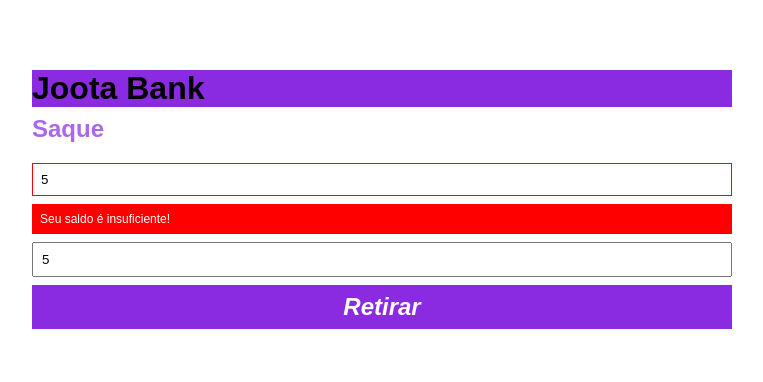
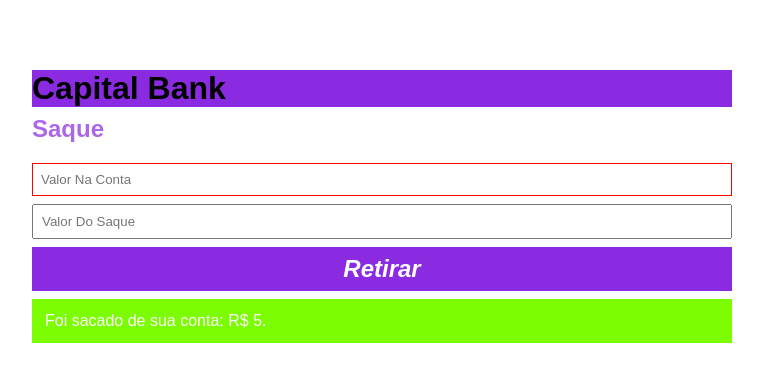
Before and after one commit to Josedev21/curso_ebac_git, a plain HTML site: page index.html in a window 1280 px wide. Both pictures are taken after typing "5", "5" into the empty fields and a click on the button "Retirar". Shown: the whole page, without its empty margins (258-1021 px from the left). Drawn offline with Linux system fonts and the light colour scheme.

Commit message:
corrigindo mensagem de erro

```diff
--- a/index.html
+++ b/index.html
@@ -7,7 +7,7 @@
 </head>
 <body>
     <div class="container">
-        <h1>Joota Bank</h1>
+        <h1>Capital Bank</h1>
         <h2>Saque</h2>
         <form id="form-valided">
             <input type="number" id="valor-conta" placeholder="Valor Na Conta"/>
--- a/main.js
+++ b/main.js
@@ -7,17 +7,20 @@ function validasaque() {
     const conta = parseInt(contaInput.value);
     const saque = parseInt(saqueInput.value);
 
-    if (conta > saque) {
+    const containermensagem = document.querySelector('.sucesso-mensage');
+
+    if (conta >= saque) {
 
         const mensagemdesucesso = `Foi sacado de sua conta: R$ ${saque}.`
 
-        const containermensagem = document.querySelector('.sucesso-mensage');
+        document.querySelector('.error-message').style.display = 'none';
         containermensagem.innerHTML = mensagemdesucesso;
         containermensagem.style.display = 'block';
 
         contaInput.value = ' ';
         saqueInput.value = ' ';
     } else {
+        containermensagem.style.display = 'none';
         contaInput.style.border = '1px red solid';
         document.querySelector('.error-message').style.display = 'block'
         console.log('Sem saldo')
@@ -31,8 +34,10 @@ form.addEventListener('submit', function(e) {
 
 contaInput.addEventListener('change', function(e) {
     console.log(e.target.value);
-    formvalided = validasaque(e.target.value);
+    formvalided = validasaque(e.target.value)
 })
+
+
 
 if (!formvalided) {
 
```
